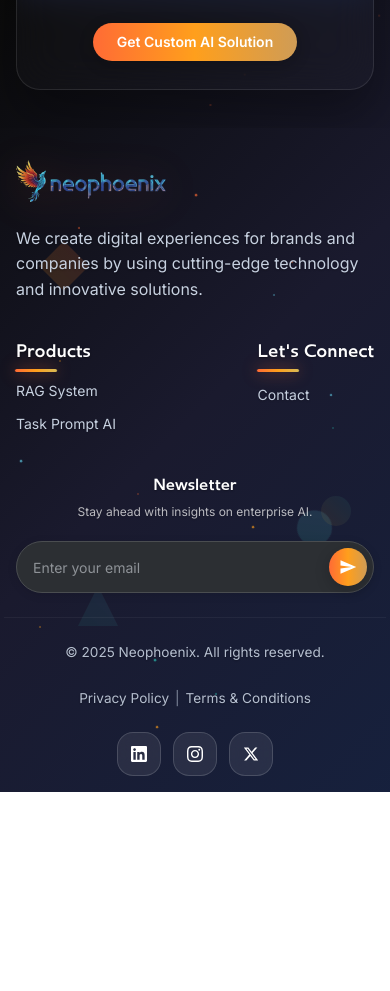
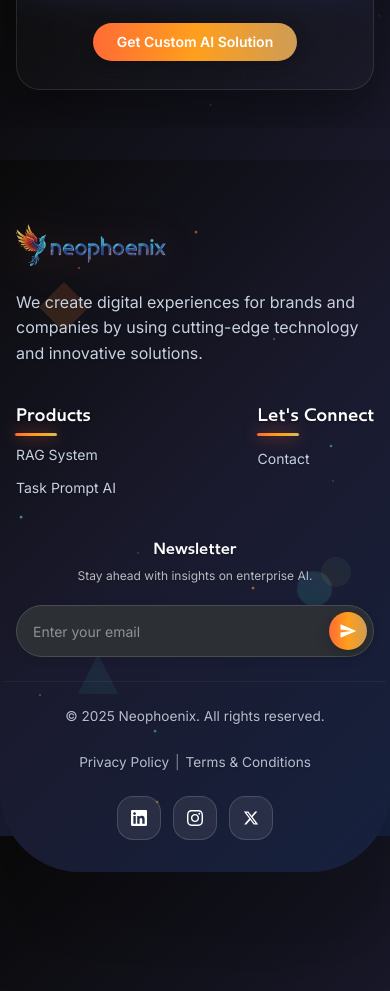
Before and after one commit to dhavalinventam/neophoenix-web, a Next.js app: page / in a window 390 px wide. Shown: the part 2540-3531 px from the top of the page. Before the commit the page ends 3332 px from the top, so only its background shows below. Built offline with nearby package versions, Linux system fonts and the light colour scheme.

Commit message:
add footer-text

```diff
--- a/src/components/layout/footer/Footer.module.scss
+++ b/src/components/layout/footer/Footer.module.scss
@@ -4,9 +4,7 @@
   position: relative;
   background: transparent; // Remove background to show global gradient
   color: $text-white;
-  padding: 64px 0 32px;
   margin-top: auto;
-  overflow: hidden;
   z-index: 1;
 
   // Subtle background elements to enhance gradient integration
@@ -17,15 +15,18 @@
     left: 0;
     right: 0;
     bottom: 0;
-    // background:
-    //   radial-gradient(circle at 20% 80%, rgba(255, 107, 53, 0.02) 0%, transparent 50%),
-    //   radial-gradient(circle at 80% 20%, rgba(255, 159, 28, 0.02) 0%, transparent 50%),
-    //   radial-gradient(circle at 40% 40%, rgba(46, 196, 182, 0.01) 0%, transparent 50%);
     z-index: 0;
     pointer-events: none;
   }
+  .footerRow {
+    position: relative;
+    z-index: 1;
+    padding: 64px 0 32px;
+    background: linear-gradient(135deg, #0a0a0a 0%, #1a1a2e 50%, #16213e 100%);
+    border-radius: 0 0 80px 80px;
+    box-shadow: 0 79px 58px 8px rgb(0 0 0 / 15%);
+  }
 }
-
 @keyframes backgroundFloat {
   0%,
   100% {
@@ -461,6 +462,7 @@
   .legalLinks {
     display: flex;
     align-items: center;
+    flex-wrap: wrap;
     gap: 12px;
     margin: 8px 0;
 
@@ -858,6 +860,41 @@
   }
 }
 
+// Bottom Sticky Text
+.bottomStickyText {
+  position: sticky;
+  bottom: 0;
+  left: 0;
+  right: 0;
+  backdrop-filter: blur(10px);
+  padding: 60px 0;
+  text-align: center;
+  @media (max-width: 992px) {
+    padding: 30px 0;
+  }
+
+  .stickyText {
+    font-size: 11vw;
+    line-height: 1;
+    font-weight: 600;
+    color: transparent;
+    font-family: 'Frederic', sans-serif;
+    letter-spacing: 2px;
+    transition: all 0.3s ease-in-out;
+    -webkit-text-stroke: transparent;
+    -webkit-text-stroke-width: 2px;
+    -webkit-text-stroke-color: #ffffff;
+    opacity: 0.4;
+    transition: all 0.3s ease-in-out;
+    &:hover {
+      opacity: 0.6;
+    }
+    @media (max-width: 992px) {
+      -webkit-text-stroke-width: 1px;
+    }
+  }
+}
+
 // Floating Objects Animation - Footer
 .floatingObjects {
   position: absolute;
--- a/src/components/layout/footer/index.tsx
+++ b/src/components/layout/footer/index.tsx
@@ -10,6 +10,7 @@ export default function Footer() {
 
   return (
     <footer className={styles.footer}>
+      <div className={styles.footerRow}>
         {/* Floating Objects Animation */}
         <div className={styles.floatingObjects}>
           {/* Geometric Shapes */}
@@ -164,6 +165,10 @@ export default function Footer() {
             </Col>
           </Row>
         </Container>
+      </div>
+      <div className={styles.bottomStickyText}>
+        <span className={styles.stickyText}>Neophoenix</span>
+      </div>
     </footer>
   );
 }
--- a/src/components/pages/Landing/hero-section/HeroSection.module.scss
+++ b/src/components/pages/Landing/hero-section/HeroSection.module.scss
@@ -341,7 +341,7 @@
   z-index: 2;
   width: 100%;
   text-align: center;
-  padding: 64px 0; // Add internal padding for content spacing
+  padding: 20px 0 64px; // Add internal padding for content spacing
 }
 
 // Badge
@@ -382,7 +382,7 @@
   }
 
   .title {
-    font-size: clamp(32px, 4vw, 40px); // Consistent with section title sizing
+    font-size: clamp(32px, 4vw, 44px); // Consistent with section title sizing
     font-weight: 700;
     color: #ffffff; // Pure white color
     line-height: 1.2;
```
Lines whose indentation alone changed are shown as unchanged.
